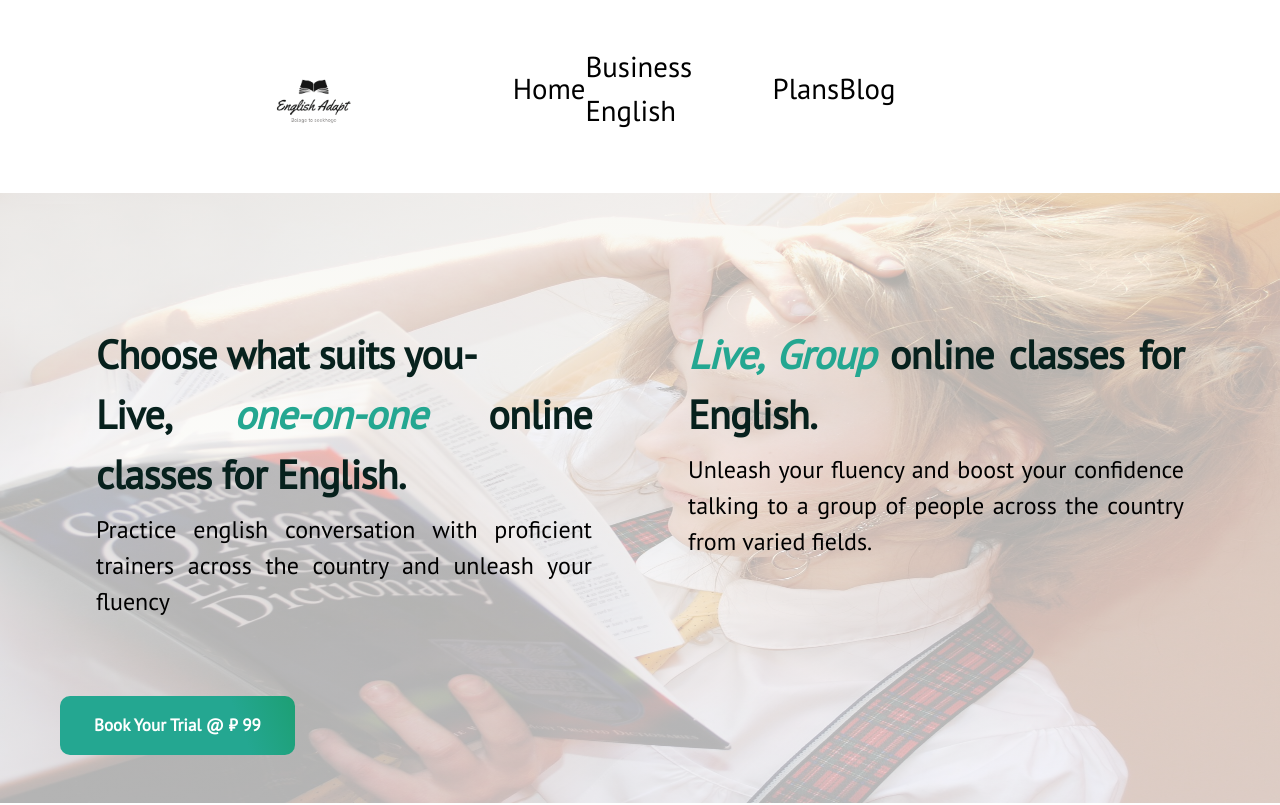
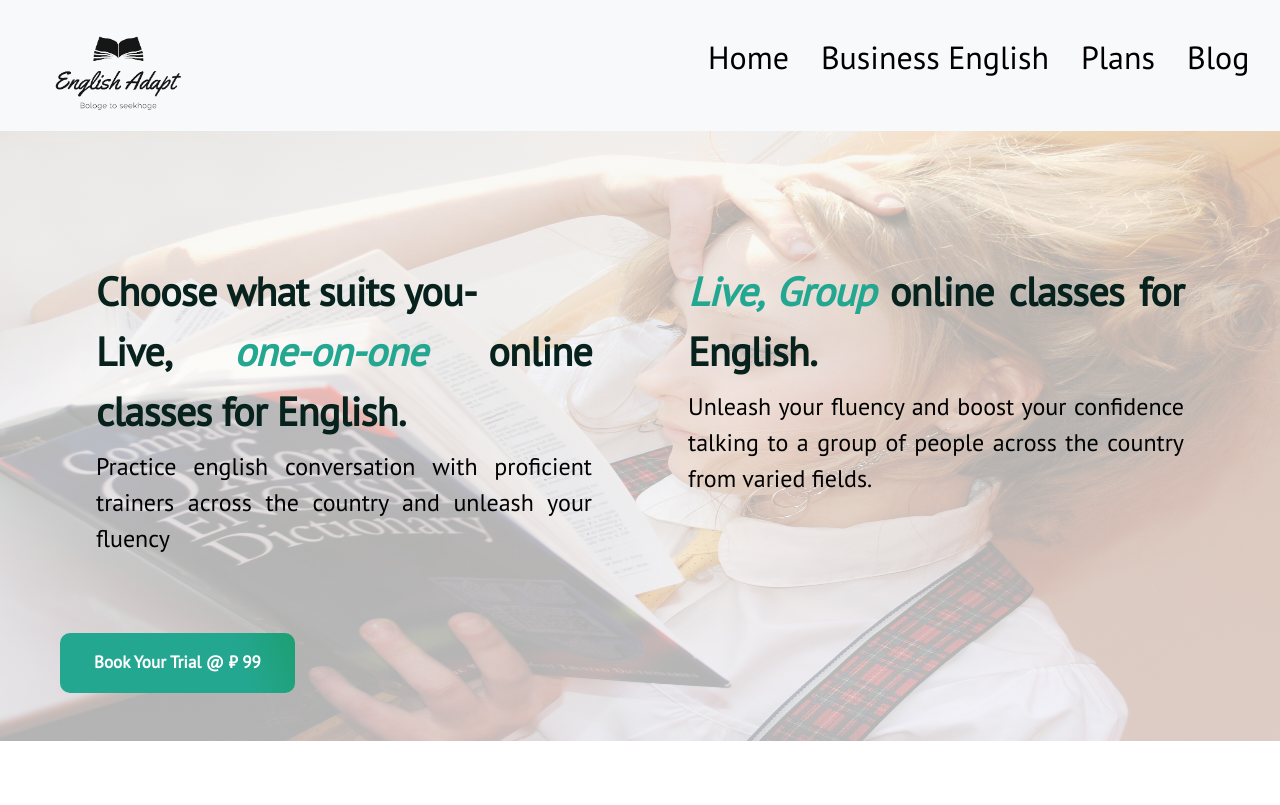
Before and after one commit to ritikamadaan01/englishAdapt, a React (Create React App) app: page /home in a window 1280 px wide. Shown: the top 805 px of the page. Built offline with nearby package versions, Linux system fonts and the light colour scheme.

Commit message:
navbar update

```diff
--- a/src/CSS/navbar.css
+++ b/src/CSS/navbar.css
@@ -17,23 +17,24 @@ li {
 
 /* navbar style start  */
 .navIco{
-  max-width: 50%;
+  max-width: 30%;
+  /* font-family: ; */
 }
 
 .main-nav {
   /* background-image: linear-gradient(to right, #310337,#19002a, #0f0e35);  */
-  width: 100%;
-  height: auto;
+  /* width: 100%; */
+  /* height: auto; */
   display: grid;
-  grid-template-columns: 16rem 1fr 2fr 1fr 10rem;
-  font-family: 'PT Sans', sans-serif;
-  font-size: 62.5%;
+  /* grid-template-columns: 16rem 1fr 2fr 1fr 10rem; */
+  /* font-family: 'PT Sans', sans-serif; */
+  /* font-size: 62.5%; */
   /* box-shadow: rgba(50, 50, 93, 0.25) 0px 50px 100px -20px,
     rgba(0, 0, 0, 0.3) 0px 30px 60px -30px; */
 }
 
 .logo {
-  display: grid;
+  /* display: grid; */
   /* background-color: #3b5998; */
   grid-column: 2/3;
   justify-content: start;
@@ -42,14 +43,14 @@ li {
 
 .menu-link {
   grid-column: 3/4;
-  margin: 2%;
+  margin: auto;
 }
 
 .menu-link ul {
-  height: 10rem;
+  /* height: 10rem; */
   display: flex;
-  justify-content: space-around;
-  align-items: center;
+  /* justify-content: space-around; */
+  /* align-items: center; */
 }
 
 .social-media {
@@ -88,7 +89,8 @@ li {
 }
 
 .menu-link ul li {
-  font-size: 1.8rem;
+  font-size: 2rem;
+  padding: inherit;
 }
 
 .menu-link ul li a {
@@ -194,7 +196,8 @@ li {
   .mobile-menu-link {
     /* background-color: white; */
     background-color: lightgray;
-    height: 25rem;
+    width: 100%;
+    /* height: 25rem; */
     display: grid;
     grid-column: 2/5;
     align-items: center;
@@ -210,7 +213,8 @@ li {
     display: flex;
     justify-content: space-around;
     flex-direction: column;
-    align-items: start;
+    align-items: center;
+    padding: 1rem;
   }
 
   .mobile-menu-link ul li:first-child {
--- a/src/Components/navbar.jsx
+++ b/src/Components/navbar.jsx
@@ -22,7 +22,7 @@ const Navbar = () => {
     const [showMediaIcons, setShowMediaIcons] = useState(false);
     return (
         <>
-            <nav className="main-nav">
+            <nav className="main-nav bg-light">
                 {/* 1st logo part  */}
                 <div className="logo">
                     <Link to='/home' activeStyle>
```
Also changed, not shown: src/Assets/logo inverted.jpg (added).
